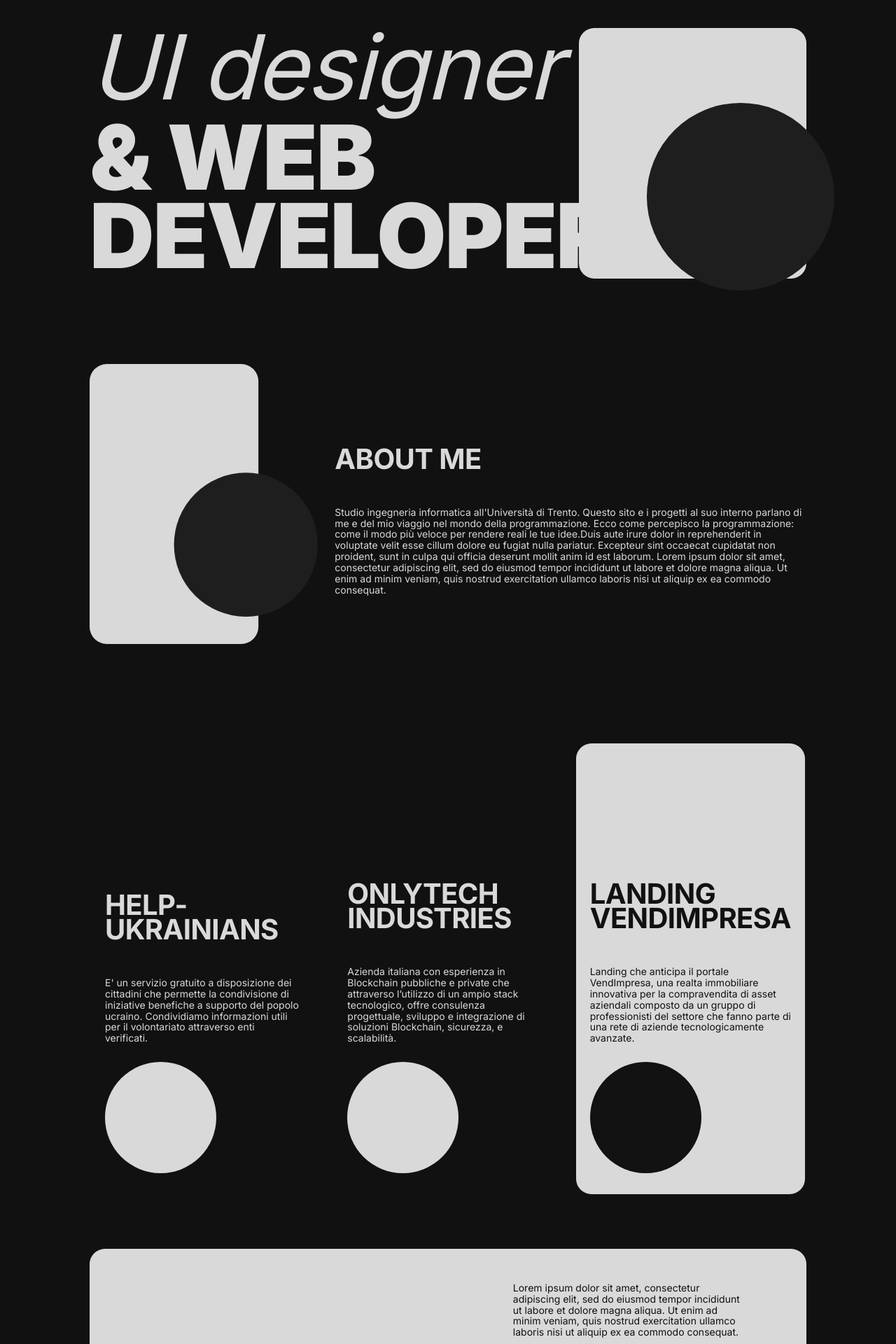
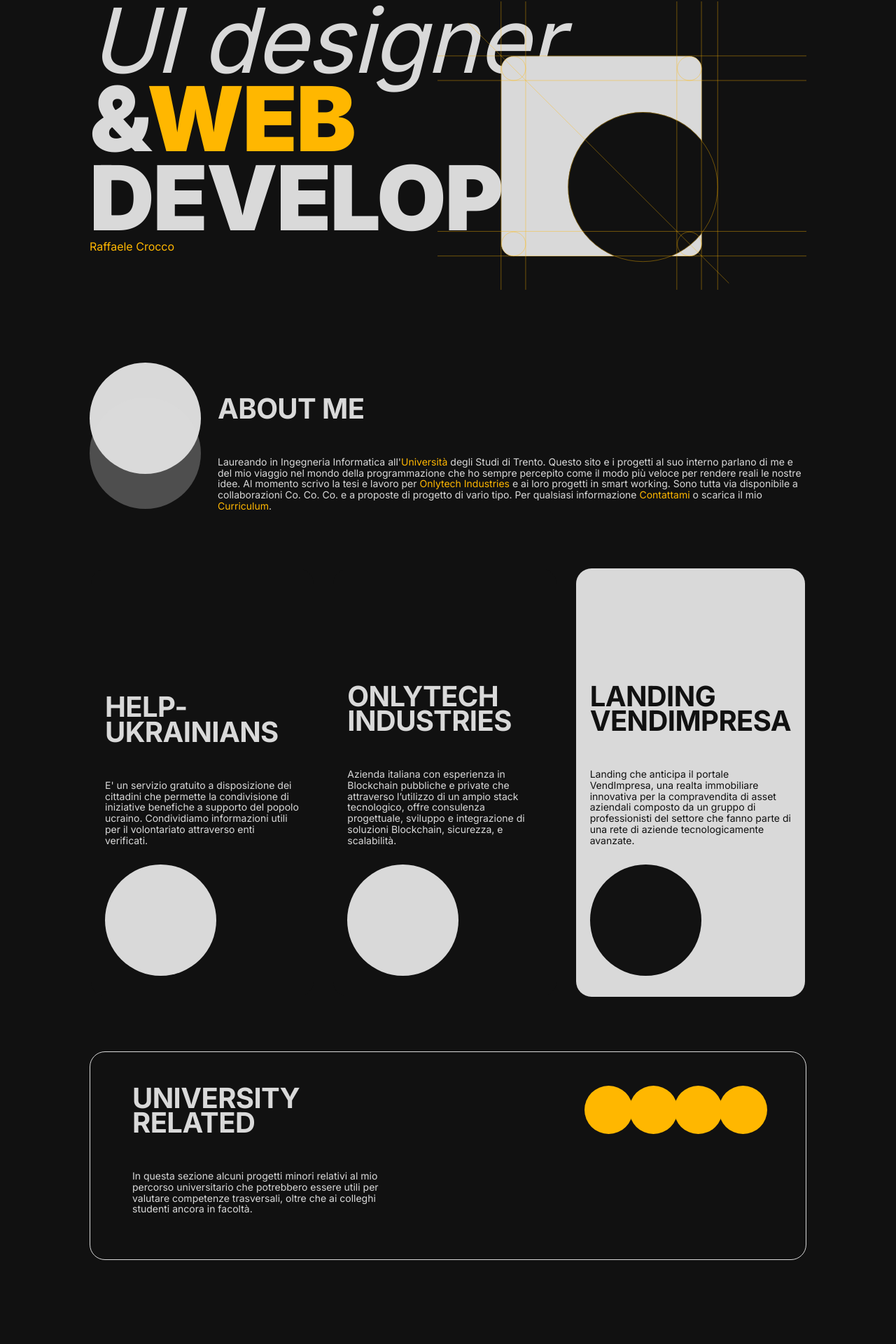
Before and after one commit to RaffaeleCrocco/raffaelecrocco2023.com, a React (Create React App) app: page / in a window 1280 px wide. Shown: the part 88-2008 px from the top of the page at 70% size. Built offline with nearby package versions, Linux system fonts and the light colour scheme.

Commit message:
Update Home.js

```diff
--- a/src/pages/Home.js
+++ b/src/pages/Home.js
@@ -1,6 +1,6 @@
 import React from "react";
 import { Container, Row, Col } from "react-bootstrap";
-import logo from "../media/logo.svg";
+import logo from "../media/logo2.svg";
 import grafica1 from "../media/grafica1.svg";
 import circlelight from "../media/circle-light.svg";
 import circledark from "../media/circle-dark.svg";
@@ -11,50 +11,56 @@ const Home = () => {
   return (
     <div className="Home">
       <Row className="hero flex-column-reverse flex-md-row">
-        <Col xs="auto" md={8} className="d-flex justify-content-start">
+        <Col xs="auto" md={8}>
           <div className="title">
-            <p>UI designer</p>& WEB DEVELOPER
+            <p className="mb-0">UI designer</p>&
+            <span className="accent">WEB</span> DEVELOPER
           </div>
+          <p className="accent">Raffaele Crocco</p>
         </Col>
         <Col
           xs="auto"
           md={4}
-          className="d-flex justify-content-start justify-content-md-end mb-5"
+          className="d-flex justify-content-start justify-content-md-end"
         >
-          {/* <img src={logo} /> */}
-          <m.div className="logodiv">
+          <img src={logo} />
+          {/* <m.div className="logodiv">
             <m.div
-            /*  animate={{
+             animate={{
                 opacity: [0, 0.7, 1],
               }}
               transition={{
                 duration: 2,
                 times: [0.1, 0.4],
-              }} */
+              }}
             ></m.div>
-          </m.div>
+          </m.div> */}
         </Col>
       </Row>
       <Row className="aboutme">
-        <Col xs="auto" className="d-none d-md-flex align-items-center">
-          <img src={grafica1} />
+        <Col xs="auto" className="d-none d-md-block">
+          <div className="circle faded" />
         </Col>
-        <Col className="d-flex flex-column justify-content-center mt-5">
+        <Col className="mt-5">
           <div>
             <div className="subtitle">ABOUT ME</div>
             <div className="text">
-              Studio ingegneria informatica all'Università di Trento. Questo
-              sito e i progetti al suo interno parlano di me e del mio viaggio
-              nel mondo della programmazione. Ecco come percepisco la
-              programmazione: come il modo più veloce per rendere reali le tue
-              idee.Duis aute irure dolor in reprehenderit in voluptate velit
-              esse cillum dolore eu fugiat nulla pariatur. Excepteur sint
-              occaecat cupidatat non proident, sunt in culpa qui officia
-              deserunt mollit anim id est laborum. Lorem ipsum dolor sit amet,
-              consectetur adipiscing elit, sed do eiusmod tempor incididunt ut
-              labore et dolore magna aliqua. Ut enim ad minim veniam, quis
-              nostrud exercitation ullamco laboris nisi ut aliquip ex ea commodo
-              consequat.
+              Laureando in Ingegneria Informatica all'
+              <a href="https://www.unitn.it/" target="_blank">
+                Università
+              </a>{" "}
+              degli Studi di Trento. Questo sito e i progetti al suo interno
+              parlano di me e del mio viaggio nel mondo della programmazione che
+              ho sempre percepito come il modo più veloce per rendere reali le
+              nostre idee. Al momento scrivo la tesi e lavoro per{" "}
+              <a href="https://www.onlytechindustries.com" target="_blank">
+                Onlytech Industries
+              </a>{" "}
+              e ai loro progetti in smart working. Sono tutta via disponibile a
+              collaborazioni Co. Co. Co. e a proposte di progetto di vario tipo.
+              Per qualsiasi informazione{" "}
+              <span className="accent">Contattami</span> o scarica il mio{" "}
+              <span className="accent">Curriculum</span>.
             </div>
           </div>
         </Col>
@@ -100,14 +106,23 @@ const Home = () => {
           </div>
         </Col>
       </Row>
-      <div className="uni-projects d-md-flex justify-content-end align-items-center p-5">
-        <p className="text">
-          Lorem ipsum dolor sit amet, consectetur adipiscing elit, sed do
-          eiusmod tempor incididunt ut labore et dolore magna aliqua. Ut enim ad
-          minim veniam, quis nostrud exercitation ullamco laboris nisi ut
-          aliquip ex ea commodo consequat.
-        </p>
-      </div>
+      <Row className="uni-projects p-5">
+        <Col>
+          <p className="subtitle">University related </p>
+          <p className="text">
+            In questa sezione alcuni progetti minori relativi al mio percorso
+            universitario che potrebbero essere utili per valutare competenze
+            trasversali, oltre che ai colleghi studenti ancora in facoltà.
+          </p>
+        </Col>
+
+        <Col xs="auto" className="d-flex">
+          <div className="circle" />
+          <div className="circle" />
+          <div className="circle" />
+          <div className="circle" />
+        </Col>
+      </Row>
     </div>
   );
 };
--- a/src/style/App.scss
+++ b/src/style/App.scss
@@ -1,10 +1,15 @@
 $dark: #111111; //1e1e1e
 $text: #d9d9d9;
+$accent: #ffb700;
 body {
   background: $dark;
   color: $text;
   font-family: "Inter", sans-serif;
   overflow-x: hidden;
+}
+
+.accent {
+  color: $accent;
 }
 
 body {
@@ -25,6 +30,11 @@ body {
 //Hiding scroll bar in the website in Chrome, Safari, and Opera
 body::-webkit-scrollbar {
   display: none; /* for Chrome, Safari, and Opera */
+}
+
+a {
+  text-decoration: none;
+  color: $accent !important;
 }
 
 .title {
@@ -62,8 +72,8 @@ body::-webkit-scrollbar {
 }
 
 .hero {
-  min-height: 72vh;
-  padding: 10% 10% 0px 10%;
+  min-height: 50vh;
+  padding: 7% 10% 0px 10%;
   img {
     height: 80%;
   }
@@ -71,62 +81,35 @@ body::-webkit-scrollbar {
     min-height: 50vh;
     img {
       width: 80%;
+      margin-bottom: 20px;
     }
   }
 }
 .aboutme {
-  min-height: 50vh;
-  padding: 2.5% 10% 0px 10%;
+  min-height: 35vh;
+  padding: 0px 10% 0px 10%;
   img {
     height: 400px;
     @media only screen and (max-width: 600px) {
       height: 50%;
     }
   }
+  .circle {
+    background: $text;
+    height: 159px;
+    width: 159px;
+    border-radius: 50%;
+    cursor: pointer;
+  }
 }
 .projects {
-  min-height: 100vh;
-  padding: 10% 10% 0px 10%;
+  min-height: 80vh;
+  padding: 0px 10% 0px 10%;
   .col {
     padding: 20px;
     margin: 14px;
     @media only screen and (max-width: 600px) {
       border: 1px solid $text;
-    }
-  }
-
-  .pulsating {
-    position: relative;
-    &:before {
-      content: "";
-      display: block;
-      width: 100%;
-      height: 100%;
-      box-sizing: border-box;
-
-      border-radius: 50%;
-      background-color: #ffffff;
-      animation: pulse-ring 1.25s cubic-bezier(0.215, 0.61, 0.355, 1) infinite;
-    }
-  }
-  @keyframes pulse-ring {
-    0% {
-      transform: scale(0.33);
-    }
-    80%,
-    100% {
-      opacity: 0;
-    }
-  }
-  @keyframes pulse-dot {
-    0% {
-      transform: scale(0.8);
-    }
-    50% {
-      transform: scale(1);
-    }
-    100% {
-      transform: scale(0.8);
     }
   }
 
@@ -159,11 +142,9 @@ body::-webkit-scrollbar {
       cursor: pointer;
     }
   }
-  .project-dark:hover {
-    background: $text;
+  .circle:hover {
     border-radius: 22px;
-    color: $dark;
-    transition: 400ms;
+    transition: 300ms;
     .circle {
       background-color: $dark;
     }
@@ -171,24 +152,33 @@ body::-webkit-scrollbar {
 }
 
 .uni-projects {
+  cursor: pointer;
   min-height: 20vh;
   margin: 5% 10% 10% 10%;
-  background: $text;
+  background: $dark;
   border-radius: 22px;
-  color: $dark;
+  border: 1px solid $text;
+  color: $text;
   p {
-    width: 40%;
-    padding-right: 5%;
+    width: 60%;
     @media only screen and (max-width: 600px) {
       width: 80%;
     }
+  }
+  .circle {
+    background: $accent;
+    height: 69px;
+    width: 69px;
+    border-radius: 50%;
+    margin-right: -5px;
+    cursor: pointer;
   }
 }
 
 .logodiv {
   width: 358px;
   height: 358px;
-  background: #d9d9d9;
+  background: $text;
   border-radius: 22px;
   div {
     width: 268px;
@@ -198,6 +188,52 @@ body::-webkit-scrollbar {
     left: 30%;
     border-radius: 50%;
 
-    background: #1e1e1e;
+    background: $dark;
   }
 }
+
+.pulsating {
+  position: relative;
+  &:before {
+    content: "";
+    display: block;
+    width: 100%;
+    height: 100%;
+    box-sizing: border-box;
+
+    border-radius: 50%;
+    background-color: #ffffff;
+    animation: pulse-ring 1.25s cubic-bezier(0.215, 0.61, 0.355, 1) infinite;
+  }
+}
+.pulsating:hover {
+  &:before {
+    content: none;
+    animation: none;
+  }
+}
+@keyframes pulse-ring {
+  0% {
+    transform: scale(0.33);
+  }
+  80%,
+  100% {
+    opacity: 0;
+  }
+}
+
+.faded {
+  position: relative;
+  &:before {
+    content: "";
+    display: block;
+    width: 100%;
+    height: 100%;
+    box-sizing: border-box;
+
+    border-radius: 50%;
+    background-color: $text;
+    opacity: 0.3;
+    transform: translateY(50px);
+  }
+}
```
Also changed, not shown: src/media/logo2.svg (added).
